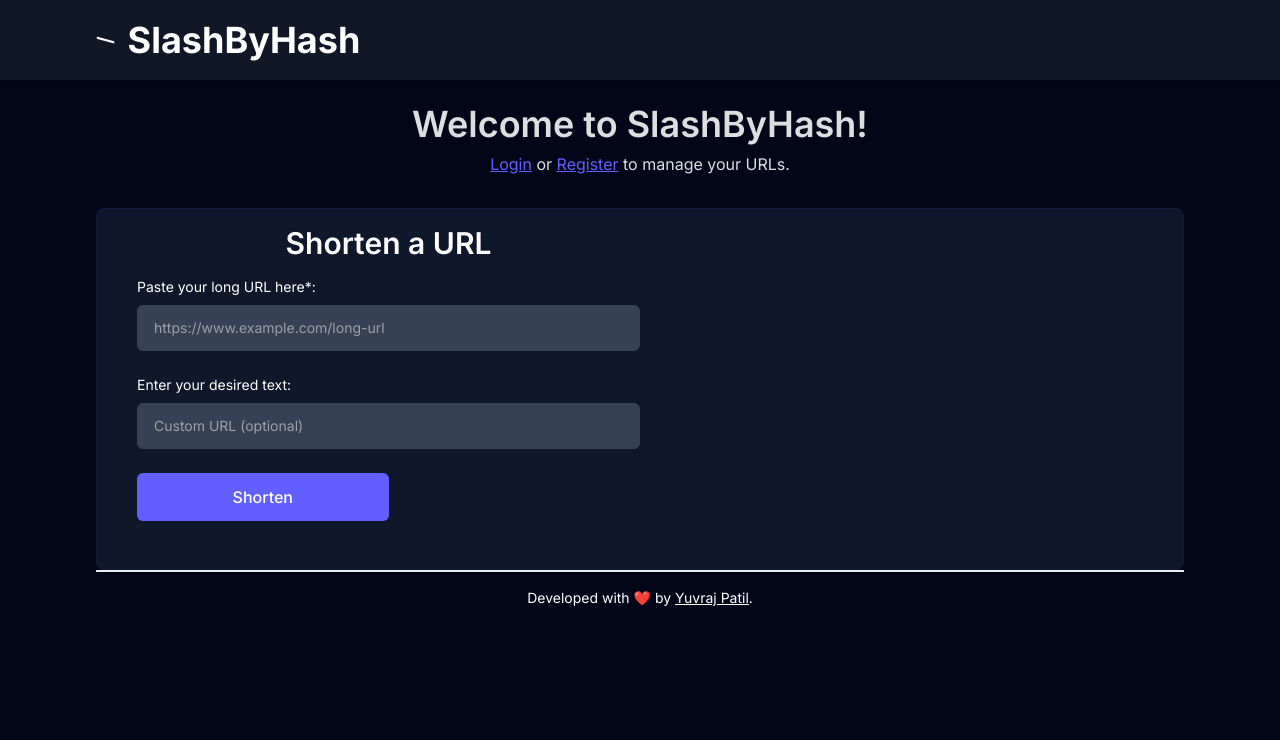
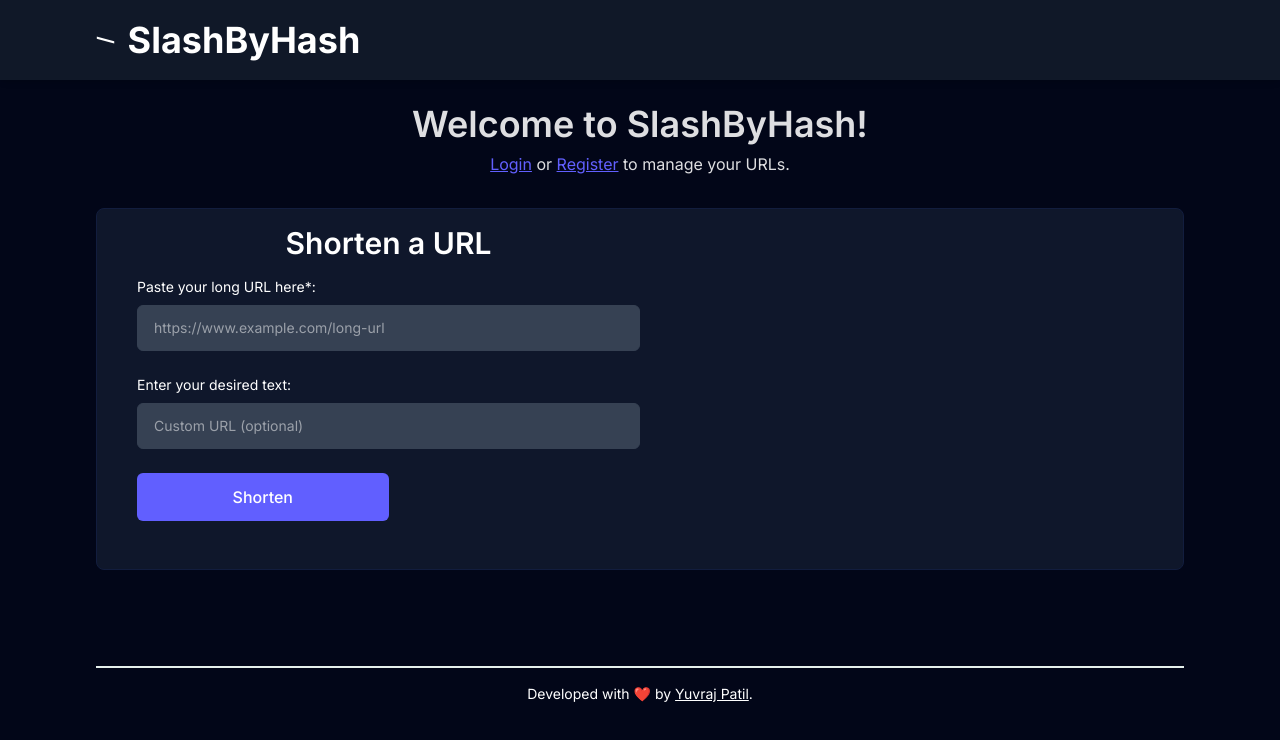
Before and after one commit to yuvrajpatil1/url-shortener, a React (Vite) app in the folder frontend/: page / in a window 1280 px wide. Shown: the top 740 px of the page. Built offline with nearby package versions, Linux system fonts and the light colour scheme.

Commit message:
mt-24 footer

```diff
--- a/frontend/src/pages/Home.jsx
+++ b/frontend/src/pages/Home.jsx
@@ -229,7 +229,7 @@ function Home() {
         </div>
       )}
 
-      <div className="text-sm bottom-0 text-[white] p-4 border-t-2 border-[#E5EFEB] text-center">
+      <div className="text-sm bottom-0 mt-24 text-[white] p-4 border-t-2 border-[#E5EFEB] text-center">
         Developed with ❤️ by{" "}
         <a
           className="underline"
```
